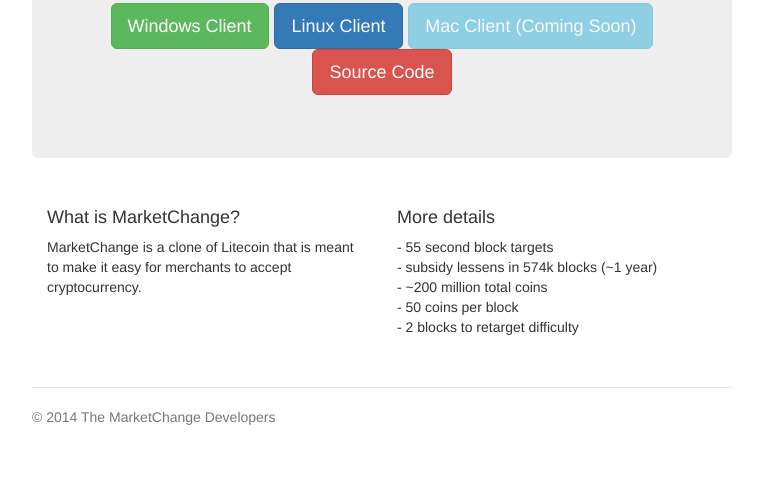
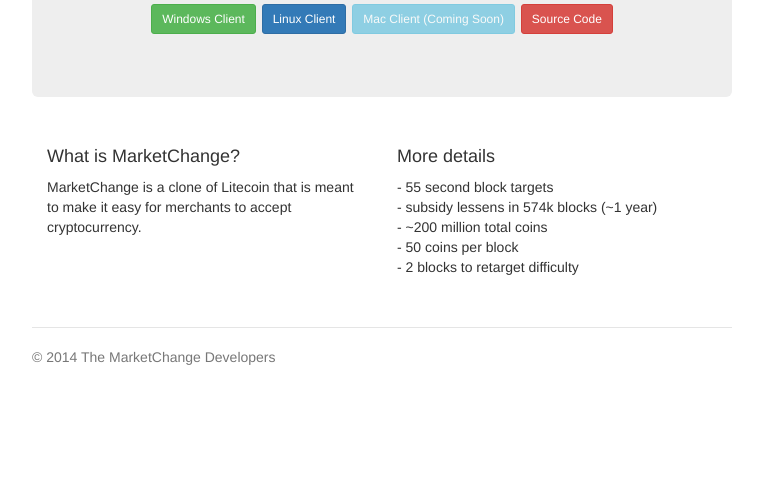
Before and after one commit to MarketChange/marketchange.github.io, a plain HTML site: page index.html in a window 1280 px wide. Shown: the part 299-800 px from the top of the page, without its empty margins (258-1021 px from the left). Drawn offline with nearby package versions, Linux system fonts and the light colour scheme.

Commit message:
Update index.html

```diff
--- a/index.html
+++ b/index.html
@@ -28,10 +28,10 @@
       <div class="jumbotron">
         <h1><b>MarketChange</b></h1>
         <p class="lead">Changing the way <b>you</b> buy products.</p>
-        <p><a class="btn btn-lg btn-success" href="https://github.com/marketchange/marketchange/releases/download/v0.1.0Beta/marketchange-windown.zip">Windows Client</a>
-        <a class="btn btn-lg btn-primary" href="https://github.com/marketchange/marketchange/releases/download/v0.1.0Beta/marketchange-linux.zip" >Linux Client</a>
-        <a class="btn btn-lg btn-info" href="#" disabled="disabled">Mac Client (Coming Soon)</a>
-        <a class="btn btn-lg btn-danger" href="https://github.com/marketchange/marketchange/" >Source Code</a></p>
+        <p><a class="btn btn-sm btn-success" href="https://github.com/marketchange/marketchange/releases/download/v0.1.0Beta/marketchange-windown.zip">Windows Client</a>
+        <a class="btn btn-sm btn-primary" href="https://github.com/marketchange/marketchange/releases/download/v0.1.0Beta/marketchange-linux.zip" >Linux Client</a>
+        <a class="btn btn-sm btn-info" href="#" disabled="disabled">Mac Client (Coming Soon)</a>
+        <a class="btn btn-sm btn-danger" href="https://github.com/marketchange/marketchange/" >Source Code</a></p>
       </div>
 
       <div class="row marketing">
```
